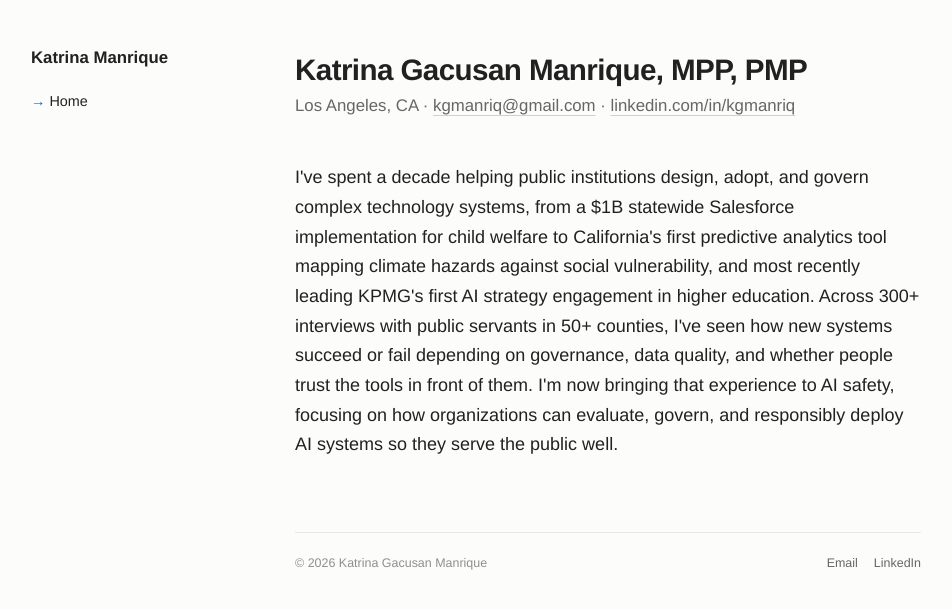
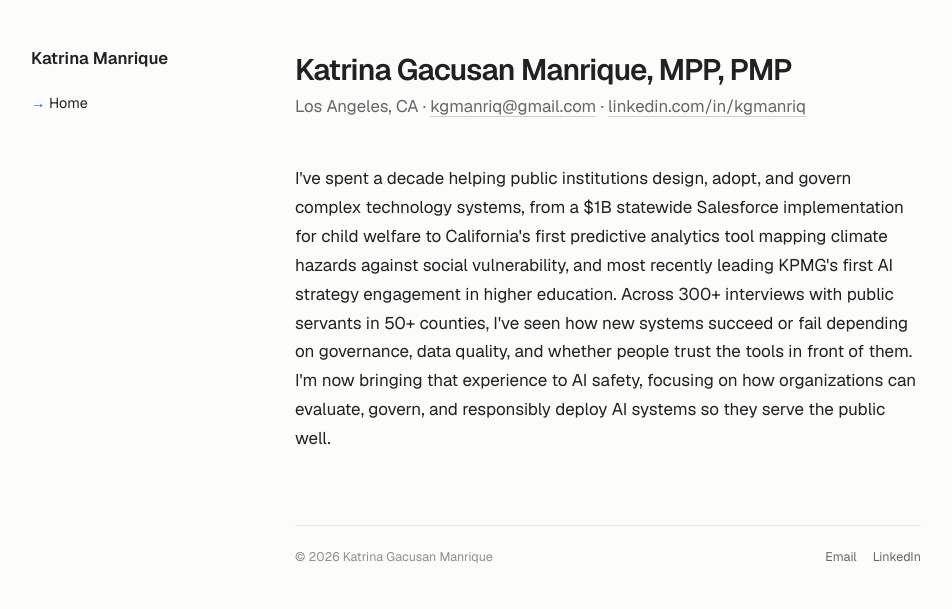
Before and after one commit to kgmanriq/kgmanriq.github.io, a Jekyll site: the page built from index.html, in a window 1280 px wide. Shown: the top 609 px of the page, without its empty margins (17-969 px from the left). Built offline with Jekyll 4.4.1, drawn with Linux system fonts in a browser that asks for light colours.

Commit message:
Use Geist font
Co-Authored-By: Claude Opus 5.5 <noreply@anthropic.com>
Claude-Session: https://claude.ai/code/session_01EuuEgRVzQ3seSDn6GstdDW

```diff
--- a/_layouts/default.html
+++ b/_layouts/default.html
@@ -4,6 +4,9 @@
   <meta charset="utf-8">
   <meta name="viewport" content="width=device-width, initial-scale=1">
   {% seo %}
+  <link rel="preconnect" href="https://fonts.googleapis.com">
+  <link rel="preconnect" href="https://fonts.gstatic.com" crossorigin>
+  <link href="https://fonts.googleapis.com/css2?family=Geist:wght@400;500;600;700&display=swap" rel="stylesheet">
   <link rel="stylesheet" href="{{ '/assets/css/style.css' | relative_url }}?v={{ site.time | date: '%s' }}">
 </head>
 <body>
--- a/assets/css/style.css
+++ b/assets/css/style.css
@@ -7,8 +7,8 @@
   --line: #e8e8e5;
   --accent: #1f5fbf;
   --accent-soft: #edf2fa;
-  --serif: "Helvetica Neue", Helvetica, Arial, sans-serif;
-  --sans: "Helvetica Neue", Helvetica, Arial, sans-serif;
+  --serif: "Geist", "Helvetica Neue", Helvetica, Arial, sans-serif;
+  --sans: "Geist", "Helvetica Neue", Helvetica, Arial, sans-serif;
   --col: 640px;
   --note: 230px;
   --gap: 64px;
@@ -20,7 +20,7 @@ body {
   margin: 0;
   background: var(--bg);
   color: var(--text);
-  font: 400 18px/1.65 var(--serif);
+  font: 400 17px/1.7 var(--serif);
   -webkit-font-smoothing: antialiased;
 }
 a {
@@ -67,7 +67,7 @@ p { margin: 0 0 1.1em; }
 
 /* ---------- Page header & headings ---------- */
 .page-head { margin-bottom: 44px; }
-.page-head h1 { font-family: var(--serif); font-weight: 700; letter-spacing: -0.02em; font-size: 1.85rem; line-height: 1.2; margin: 0 0 4px; }
+.page-head h1 { font-family: var(--serif); font-weight: 600; letter-spacing: -0.03em; font-size: 1.85rem; line-height: 1.2; margin: 0 0 4px; }
 .subtitle { font-family: var(--sans); color: var(--muted); font-size: 1.05rem; margin: 0; }
 .subtitle a { text-decoration-color: #d0d0d0; }
 
@@ -143,7 +143,7 @@ p { margin: 0 0 1.1em; }
 }
 /* Small: sidebar becomes a top bar */
 @media (max-width: 760px) {
-  body { font-size: 17px; }
+  body { font-size: 16px; }
   .layout { display: block; padding: 0 20px; }
   .sidebar-inner { position: static; height: auto; padding: 24px 0 0; display: block; }
   .side-name { margin-bottom: 8px; }
```
